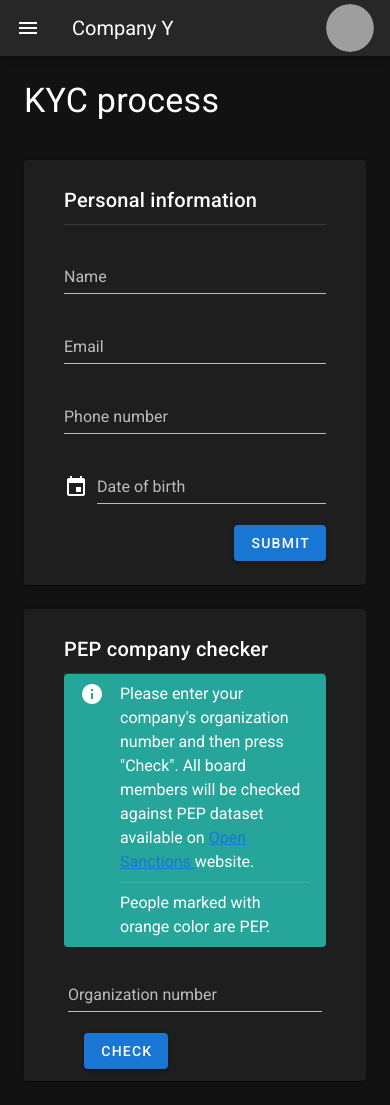
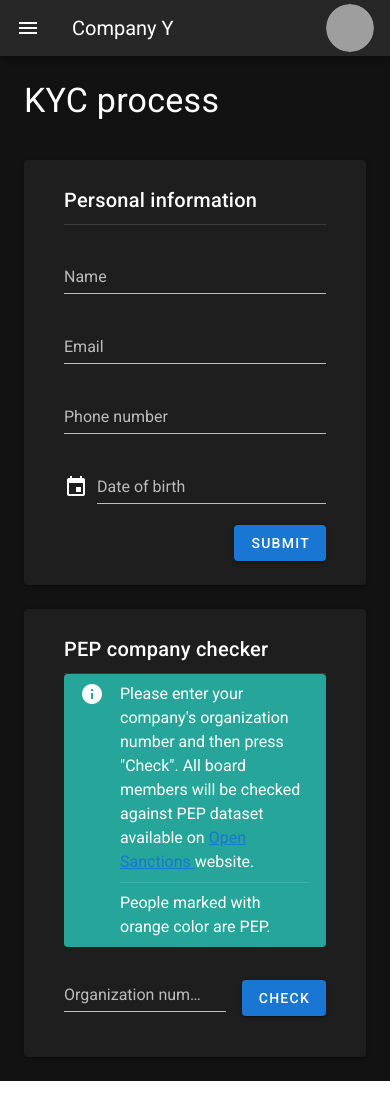
Before and after one commit to zufarzhan/kyc-pep-flow-example, a Nuxt app: page /kyc in a window 390 px wide. After the commit the page ends 1081 px from the top, so only its background shows below. Built offline with nearby package versions, Linux system fonts and the light colour scheme; grey boxes are pictures that could not be loaded.

Commit message:
fix(client): pep checker mobile styling fix

```diff
--- a/components/PepCompanyChecker.vue
+++ b/components/PepCompanyChecker.vue
@@ -15,14 +15,15 @@
     </v-alert>
 
     <v-form @submit.prevent="checkCompanyBoardMembers">
-      <v-row class="mt-2 px-4" align="center">
+      <div class="mt-2 d-flex align-center">
         <v-text-field
           v-model="orgNumber"
           label="Organization number"
           required
+          class="flex-"
         ></v-text-field>
         <v-btn class="ml-4" color="primary" type="submit">Check</v-btn>
-      </v-row>
+      </div>
     </v-form>
 
     <div v-if="checkedBoardMembers.length" class="mt-4" align="center">
```
